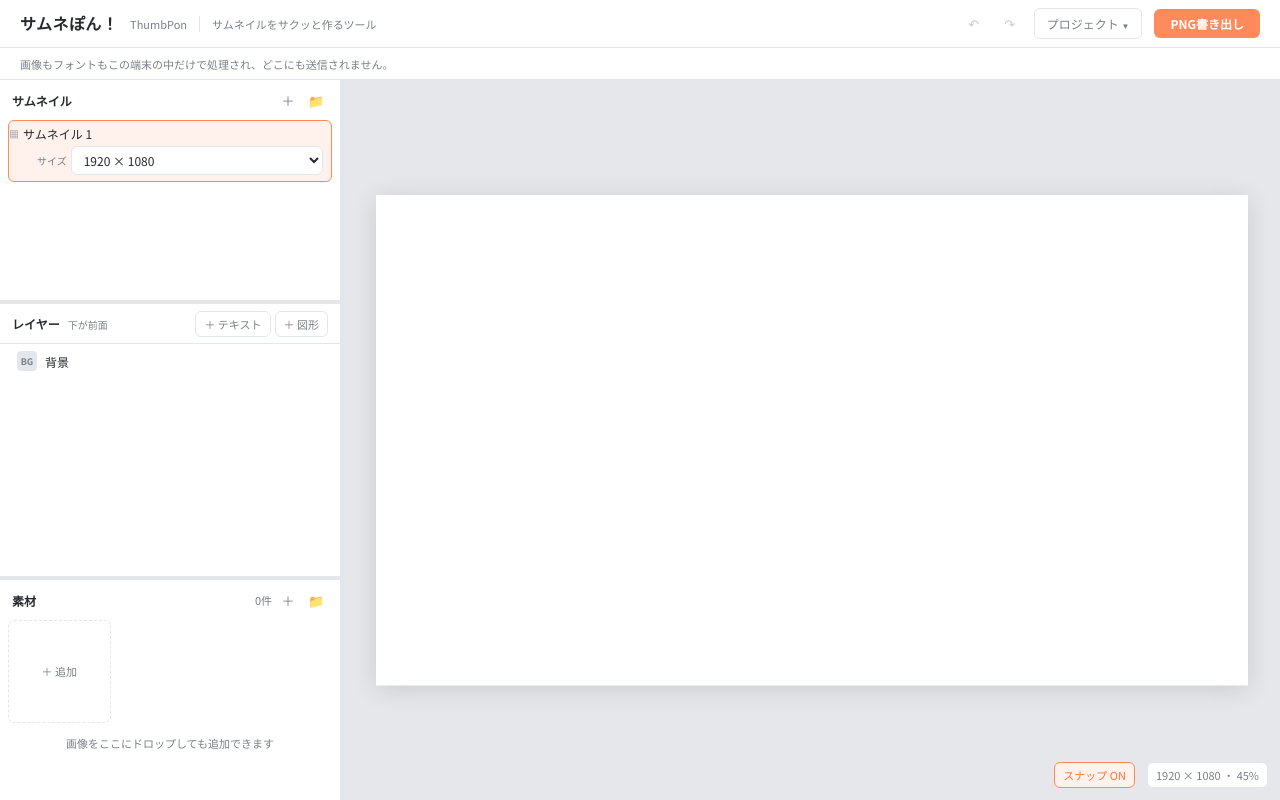
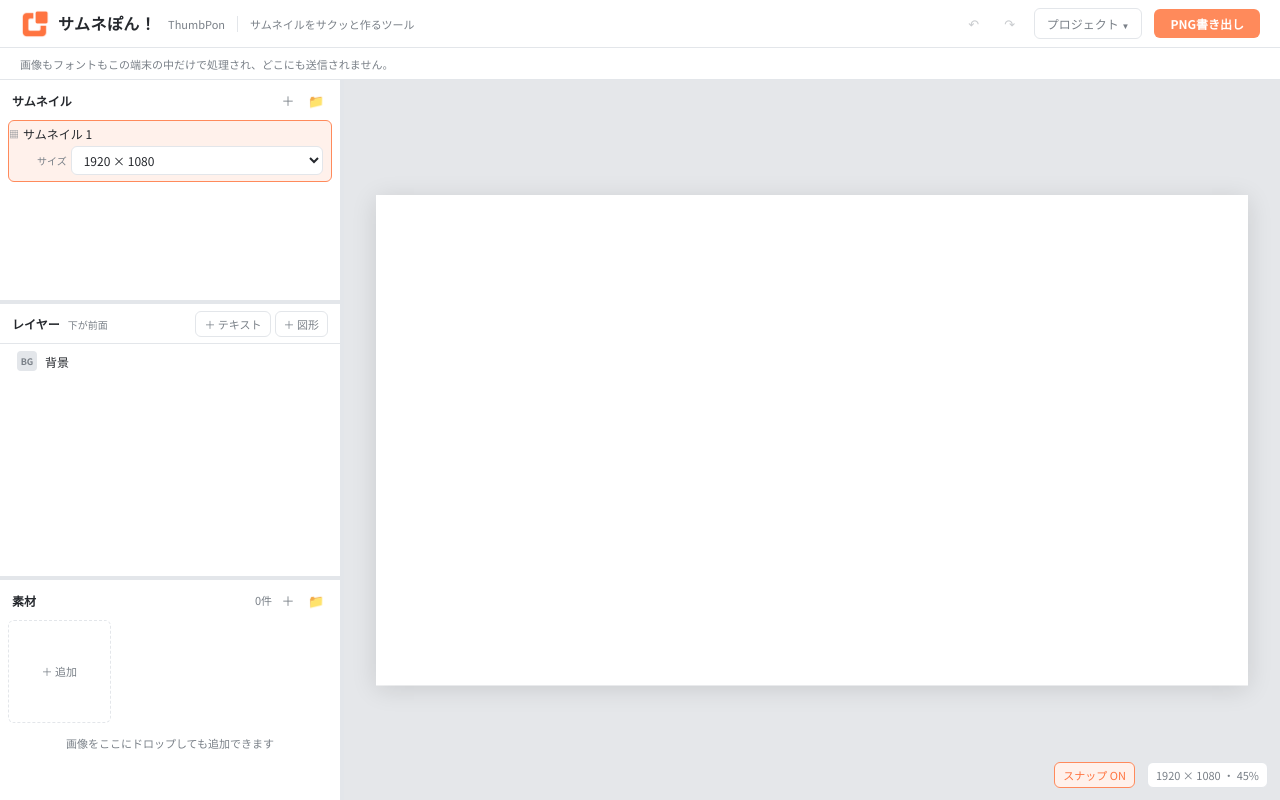
Before and after one commit to plasmo310/react-thumbpon, a React (Vite) app: page / in a window 1280 px wide. Built offline with nearby package versions, Linux system fonts and the light colour scheme.

Commit message:
add logo

```diff
--- a/index.html
+++ b/index.html
@@ -3,6 +3,7 @@
   <head>
     <meta charset="UTF-8" />
     <meta name="viewport" content="width=device-width, initial-scale=1.0" />
+    <link rel="icon" type="image/png" href="./resources/images/logo/logo.png" />
     <title>サムネぽん / ThumbPon</title>
     <link rel="preconnect" href="https://fonts.googleapis.com" />
     <link rel="preconnect" href="https://fonts.gstatic.com" crossorigin />
--- a/src/features/project/components/Header.tsx
+++ b/src/features/project/components/Header.tsx
@@ -4,6 +4,7 @@ import { ExportButton } from './ExportButton'
 import { ProjectMenu } from './ProjectMenu'
 import { WorkspaceStatus } from './WorkspaceStatus'
 import styles from '../styles.module.css'
+import logoUrl from '../../../../resources/images/logo/logo.png'
 
 /**
  * 見出し「サムネぽん！」だけの縦位置の微調整(px)。マイナスで上、プラスで下。小数も可。
@@ -35,6 +36,7 @@ export function Header() {
           そのうえで見出しだけ大きさが違うぶんの差が残るので、TITLE_OFFSET_Y で詰める。
         */}
         <div className={styles.brand}>
+          <img className={styles.logo} src={logoUrl} alt="" />
           <h1 className={styles.title} style={{ transform: `translateY(${TITLE_OFFSET_Y}px)` }}>
             サムネぽん！
           </h1>
--- a/src/features/project/styles.module.css
+++ b/src/features/project/styles.module.css
@@ -28,6 +28,14 @@
   min-width: 0;
   align-items: center;
   gap: var(--space-3);
+}
+
+.logo {
+  width: 30px;
+  height: 30px;
+  flex-shrink: 0;
+  margin-right: calc(var(--space-2) - var(--space-3));
+  object-fit: contain;
 }
 
 .title {
```
Also changed, not shown: resources/images/logo/logo.png (added), 1 other file (tests, documents, lock files or other folders).
